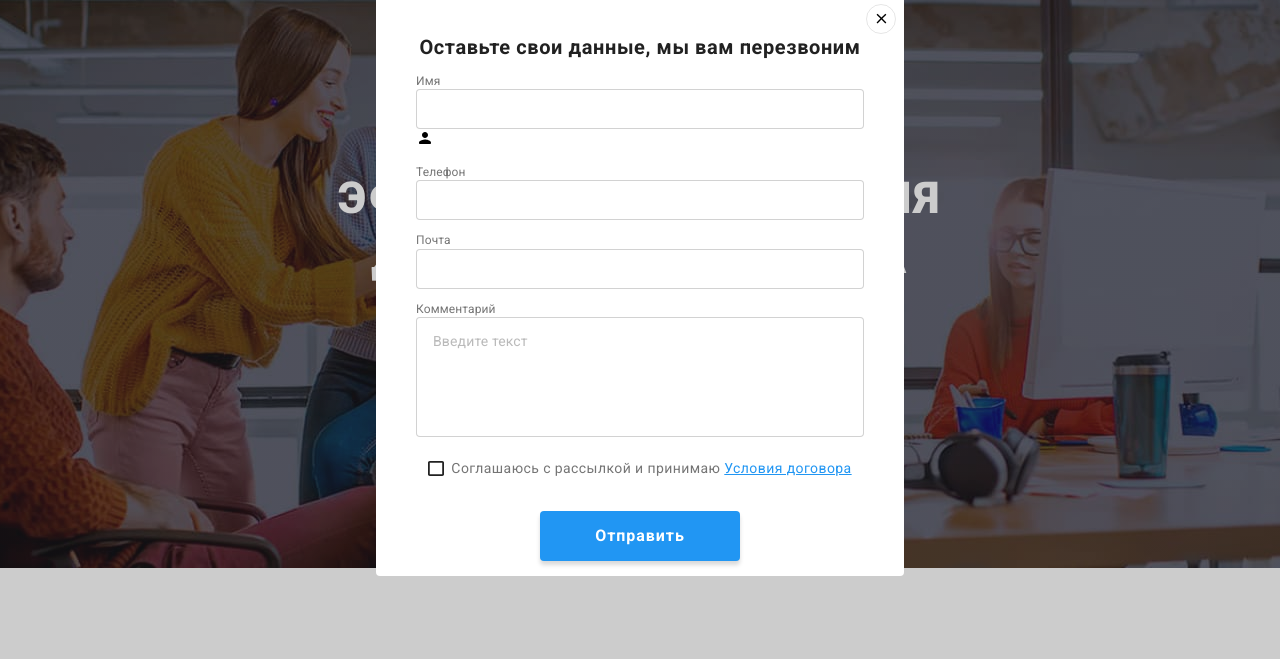
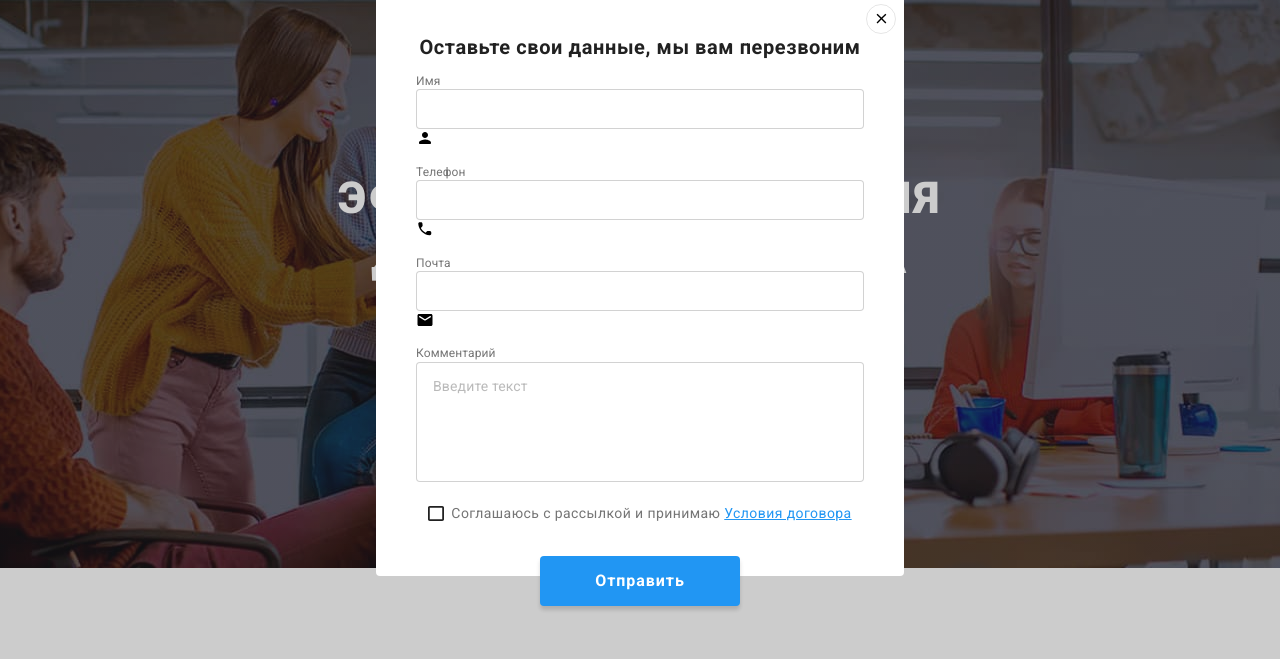
Before and after one commit to V-Full-stack/goit-markup-hw-06, a plain HTML site: page index.html in a window 1280 px wide. Both pictures are taken after a click on the button "Заказать услугу". Shown: the part 114-773 px from the top of the page. Drawn offline with nearby package versions, Linux system fonts and the light colour scheme.

Commit message:
modal-icons-fixing

```diff
--- a/CSS/styles.css
+++ b/CSS/styles.css
@@ -759,8 +759,6 @@ footer {
 }
 
 .form-field {
-  flex-direction: column;
-  margin-bottom: 10px;
 }
 
 .form-field input {
@@ -779,6 +777,9 @@ footer {
 }
 
 .modal-form-area {
+  flex-direction: column;
+  margin-bottom: 10px;
+
   margin-bottom: 4px;
 }
 
@@ -807,6 +808,8 @@ footer {
 
 .modal-form-wrap {
   position: relative;
+  display: block;
+  margin-bottom: 10px;
 }
 
 .form-field-comment textarea::placeholder {
--- a/index.html
+++ b/index.html
@@ -473,9 +473,9 @@
 
 <p class="modal-text">Оставьте свои данные, мы вам перезвоним</p>
     <form class="modal-form" >
+            <label class="modal-form-area" for="name">
 
-        <div class="form-field">
-            <label class="modal-form-area" for="name">
+
                 <span class="modal-form-label">Имя</span>
                 <span class="modal-form-wrap">
                     <input class="modal-form-input" type="text" name="name" id="name" required />
@@ -485,20 +485,30 @@
                     </svg>
                 </span>
             </label>
+
+
+        <div class="form-field">
+            <label class="modal-form-area" for="tel">
+                <span class="modal-form-label">Телефон</span>
+                <span class="modal-form-wrap">
+                    <input class="modal-form-input" type="text" name="tel" id="tel" required autofocus/>
+                    <svg width="18" height="18" class="modal-form-icon">
+                        <use href="./images/icons.svg/sprite.svg#icon-phone-modal"></use>
+                    </svg>
+                </span>
+            </label>
         </div>
 
         <div class="form-field">
-            <label class="modal-form-area" for="tel"> </label>
-                    <span class="modal-form-label">Телефон</span>
-                    <input class="modal-form-input" type="text" name="tel" id="tel" required autofocus/>
-
-        </div>
-
-        <div class="form-field">
-            <label class="modal-form-area" for="email"> </label>
+            <label class="modal-form-area" for="email">
                 <span class="modal-form-label">Почта</span>
-                <input class="modal-form-input" type="email" name="mail" id="mail" required />
-
+                <span class="modal-form-wrap">
+                    <input class="modal-form-input" type="email" name="mail" id="email" required />
+                    <svg width="18" height="18" class="modal-form-icon">
+                        <use href="./images/icons.svg/sprite.svg#icon-email-modal"></use>
+                    </svg>
+                </span>
+            </label>
         </div>
 
 
```
